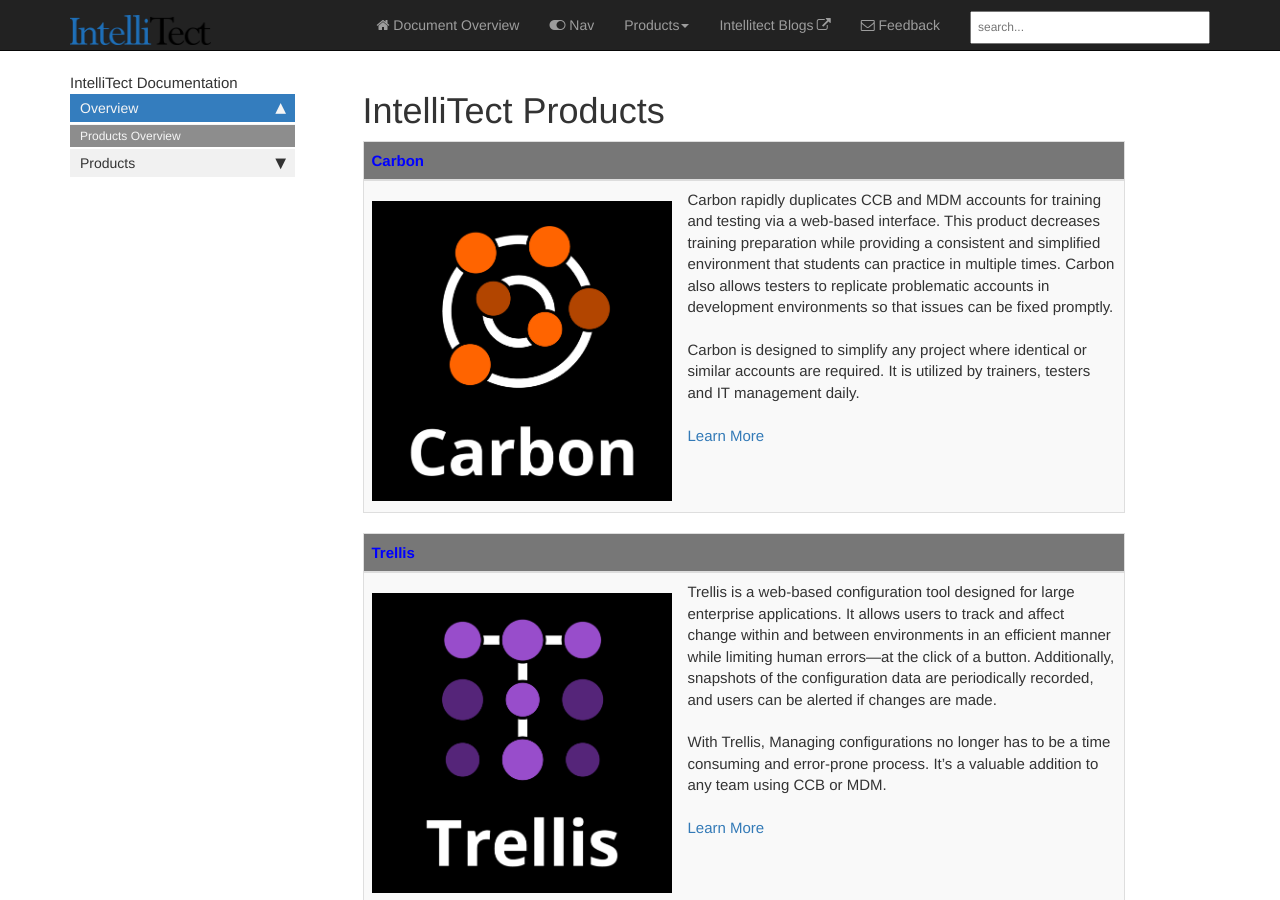
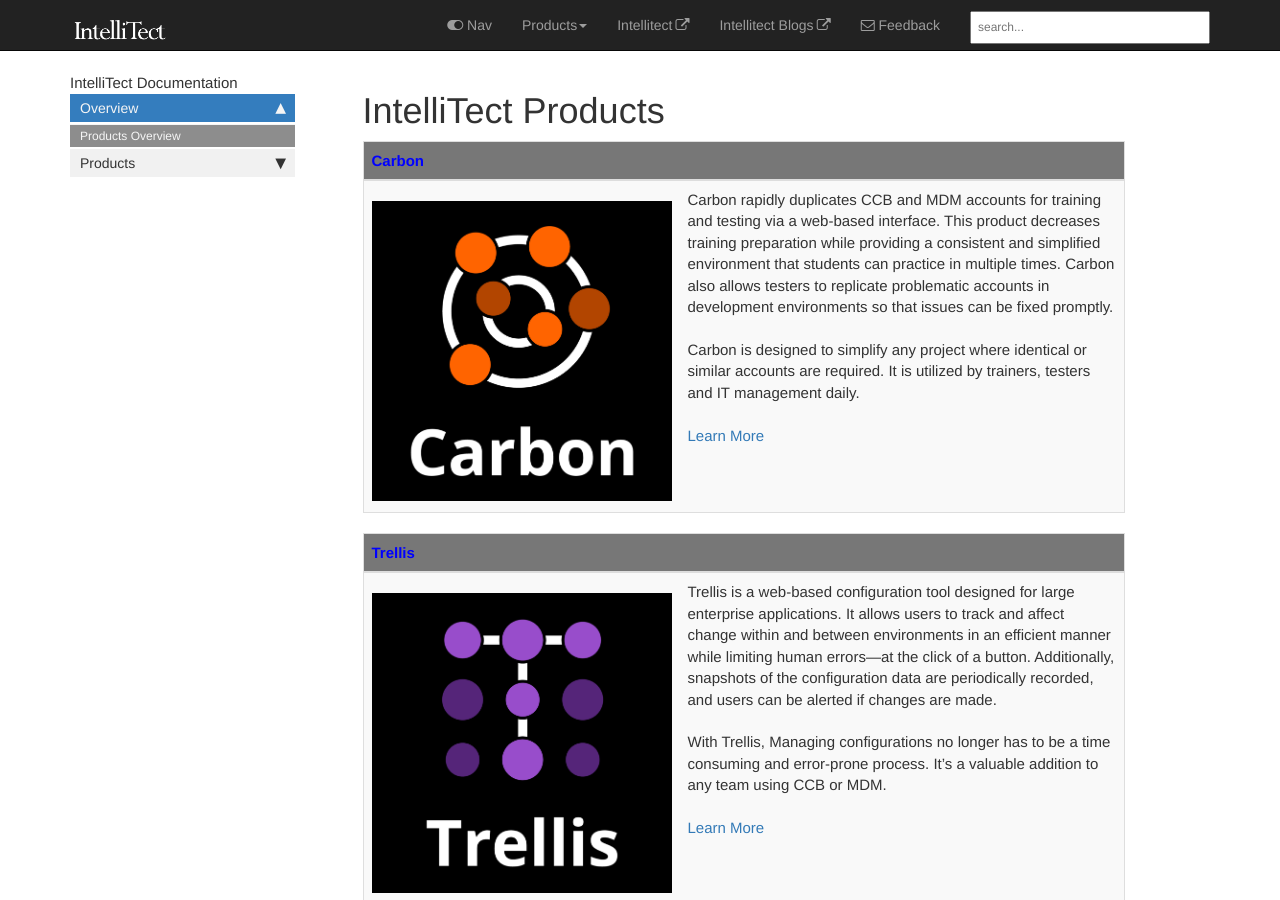
Before and after one commit to IntelliTect/Documentation, a Jekyll site: the page built from Index.md, in a window 1280 px wide and 900 px high. Built offline with Jekyll 4.4.1, drawn with Linux system fonts in a browser that asks for light colours; comment, search, counter and statistics services are not loaded.

Commit message:
Change header logo

```diff
--- a/_data/topnav.yml
+++ b/_data/topnav.yml
@@ -3,6 +3,8 @@
 topnav:
 - title: Topnav
   items:
+    - title: Intellitect
+      external_url: https://intellitect.com
     - title: Intellitect Blogs
       external_url: https://intellitect.com/blog
 
--- a/_includes/footer.html
+++ b/_includes/footer.html
@@ -3,7 +3,7 @@
                 <div class="col-lg-12 footer">
                &copy;{{ site.time | date: "%Y"  }} {{site.company_name}}. All rights reserved. <br />
 {% if page.last_updated %}<span>Page last updated:</span> {{page.last_updated}}<br/>{% endif %} Documentation last updated: {{ site.time | date: "%b %-d, %Y"  }} <br />
-<img width="30%" src="{{site.site_deployed_url}}/Intellitect-Logo.png" alt="Company logo"/>
+<img width="30%" src="{{site.site_deployed_url}}/Intellitect-Logo-Footer.png" alt="Company logo"/>
                 </div>
             </div>
 </footer>
--- a/_includes/topnav.html
+++ b/_includes/topnav.html
@@ -8,13 +8,13 @@
                 <span class="icon-bar"></span>
                 <span class="icon-bar"></span>
             </button>
-            <a class="navbar-brand noCrossRef" href="https://intellitect.com">
-                <img src="{{site.site_deployed_url}}/Intellitect-Logo.png" alt="Intellitect Logo" style="height: 3rem;">
+            <a class="navbar-brand noCrossRef" href="/Index">
+                <img src="{{site.site_deployed_url}}/Intellitect-Logo-Header.png" alt="Intellitect Logo" style="height: 3rem;">
             </a>
         </div>
         <div class="collapse navbar-collapse" id="bs-example-navbar-collapse-1">
             <ul class="nav navbar-nav navbar-right">
-            <li><a href="{{site.site_deployed_url}}/index.html"><i class="fa fa-home fa-md" ></i>&nbsp;Document Overview</a></li>
+
                 <!-- toggle sidebar button -->
                 <li><a id="tg-sb-link" href="#" title="Toggle the side bar on or off"><i id="tg-sb-icon" class="fa fa-toggle-on"></i> Nav</a></li>
 
```
Also changed, not shown: Intellitect-Logo-Footer.png (renamed from Intellitect-Logo.png), Intellitect-Logo-Header.png (added).
